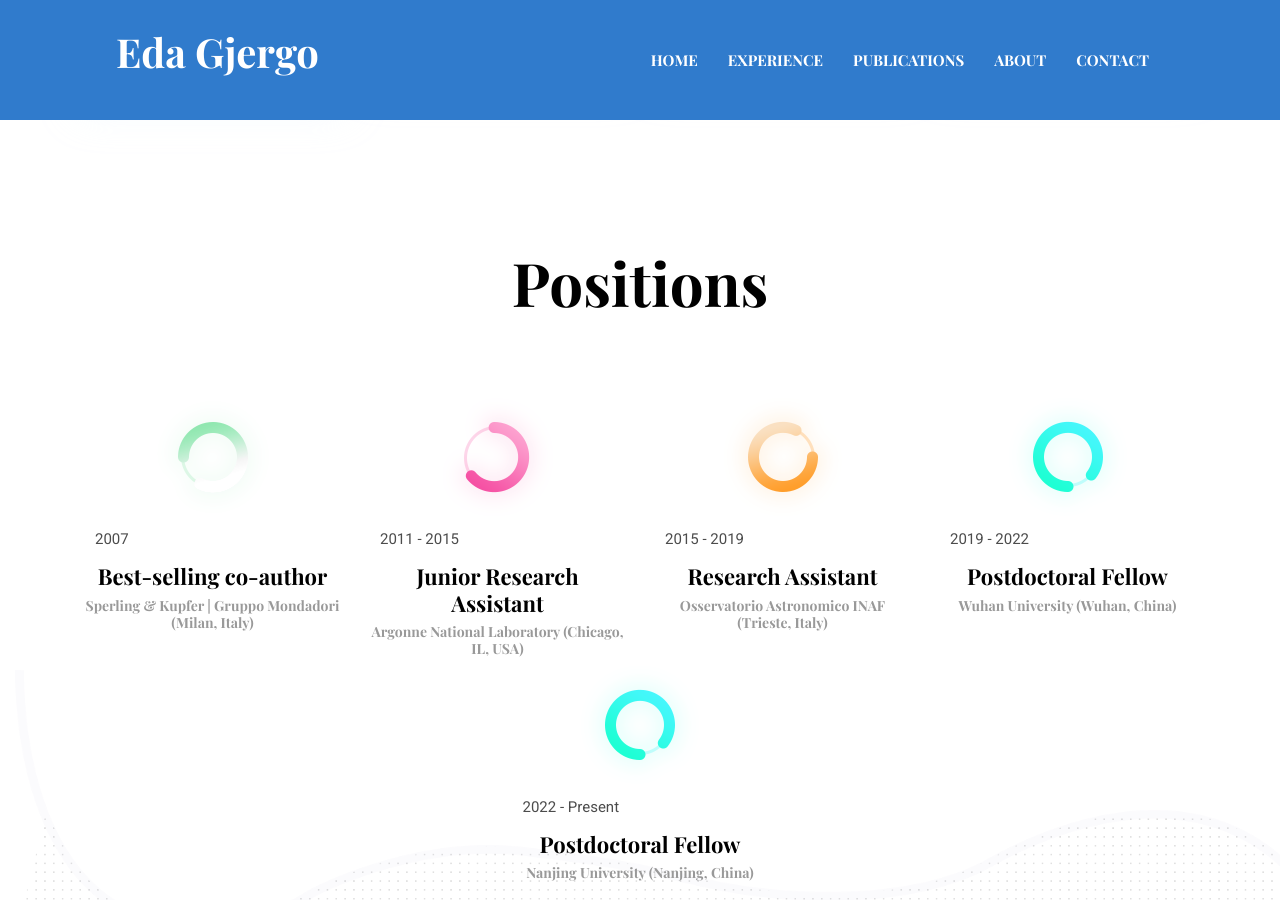
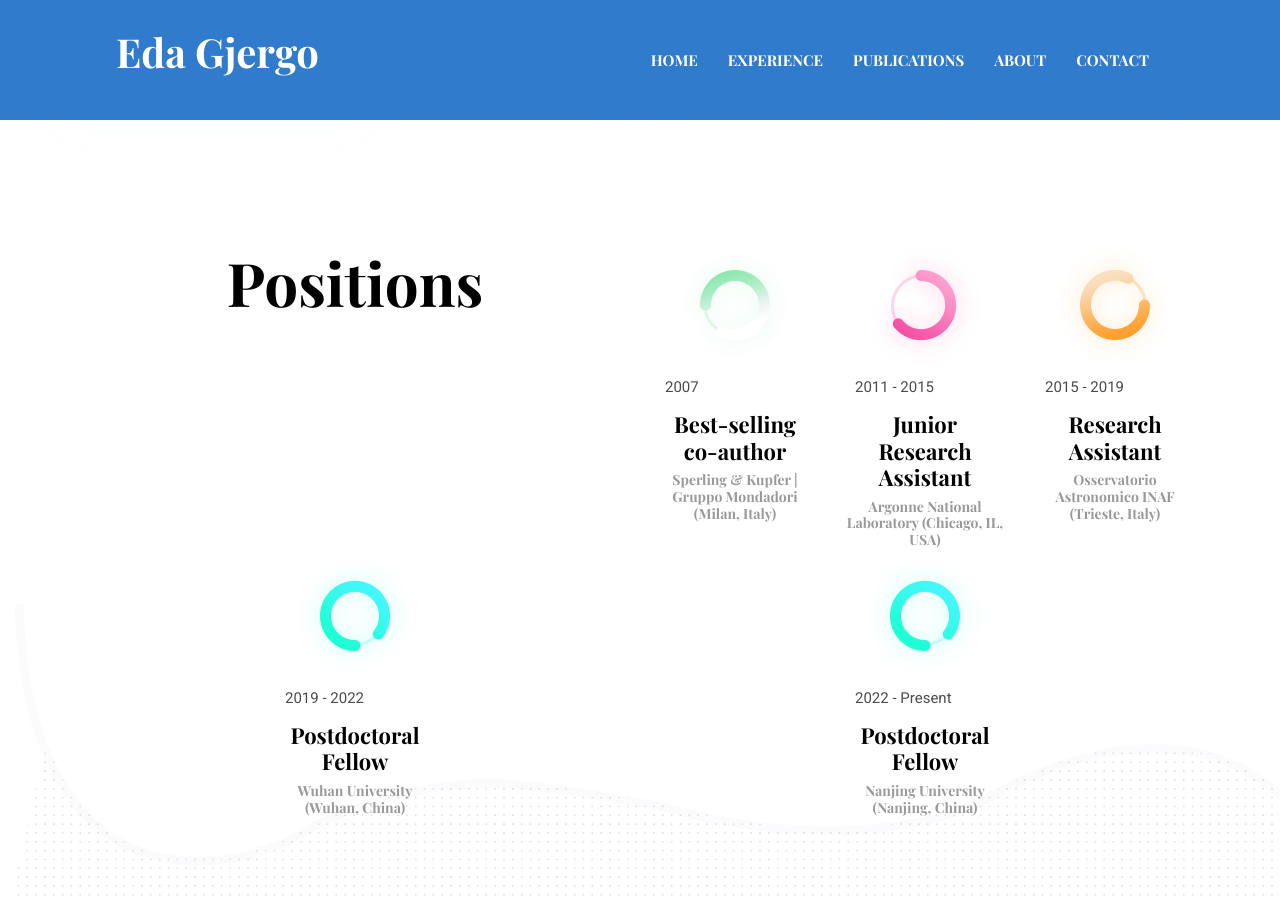
Before and after one commit to egjergo/egjergo.github.io, a Jekyll site: the page built from index.html, in a window 1280 px wide and 900 px high, scrolled down 3053 px. Built offline with Jekyll 4.4.1, drawn with Linux system fonts in a browser that asks for light colours.

Commit message:
Update positions-section.html

```diff
--- a/_includes/positions-section.html
+++ b/_includes/positions-section.html
@@ -3,11 +3,11 @@
 <section class="section">
   <div class="container">
     <div class="row justify-content-around">
-      <div class="col-lg-12 text-center">
+      <div class="col-lg-6 text-center">
         <h2 class="section-title">{{ site.data.settings.positions-title }}</h2>
       </div>
       {% for positions in site.data.settings.positions %}
-      <div class="col-lg-3 col-md-3 text-center">
+      <div class="col-lg-2 col-md-3 text-center">
         <img src="{{ site.baseurl }}/assets/images/positions/{{ positions.icon }}" alt="{{ site.data.settings.positions-title }} icon">
         <p class="mb-0">{{ positions.date }}</p>
         <h4>{{ positions.name }}</h4>
```
